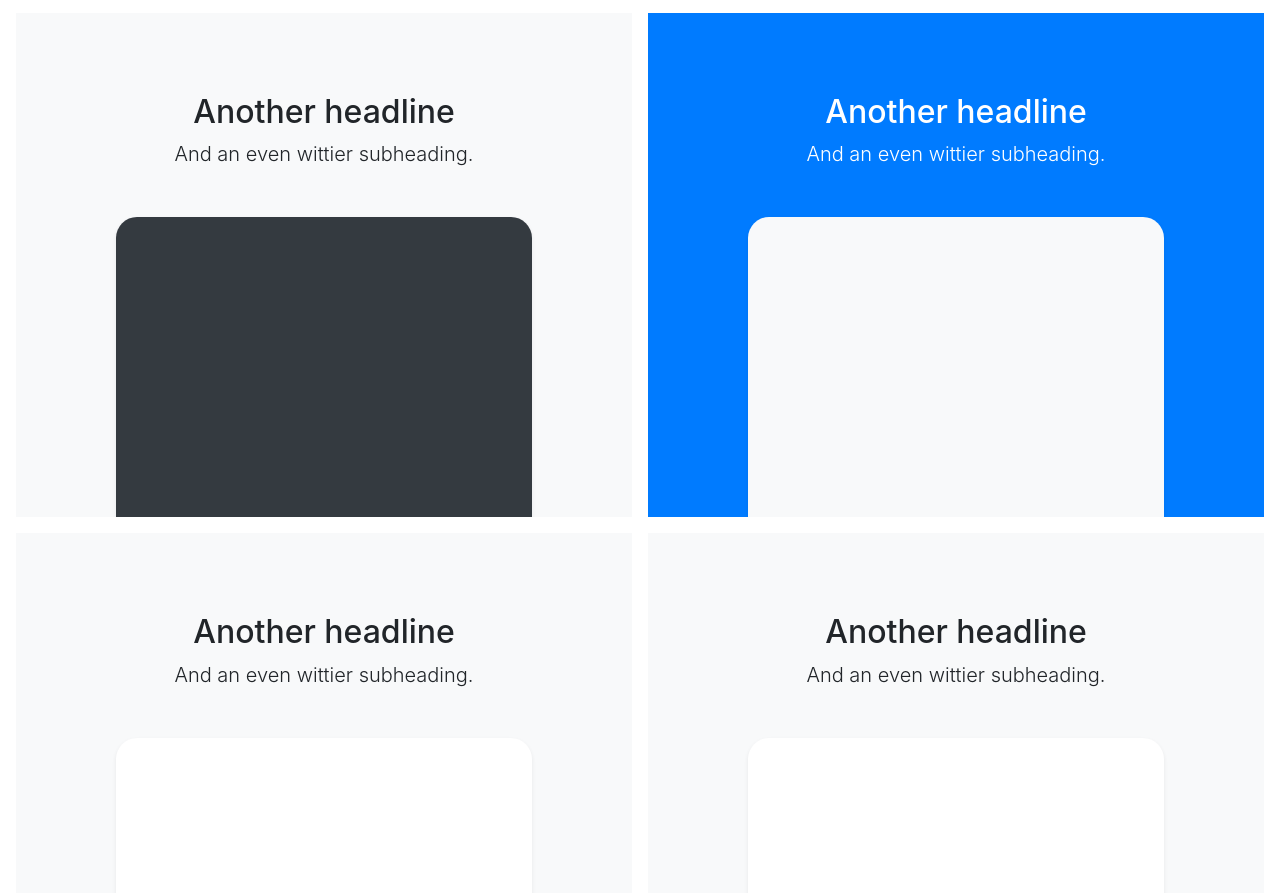
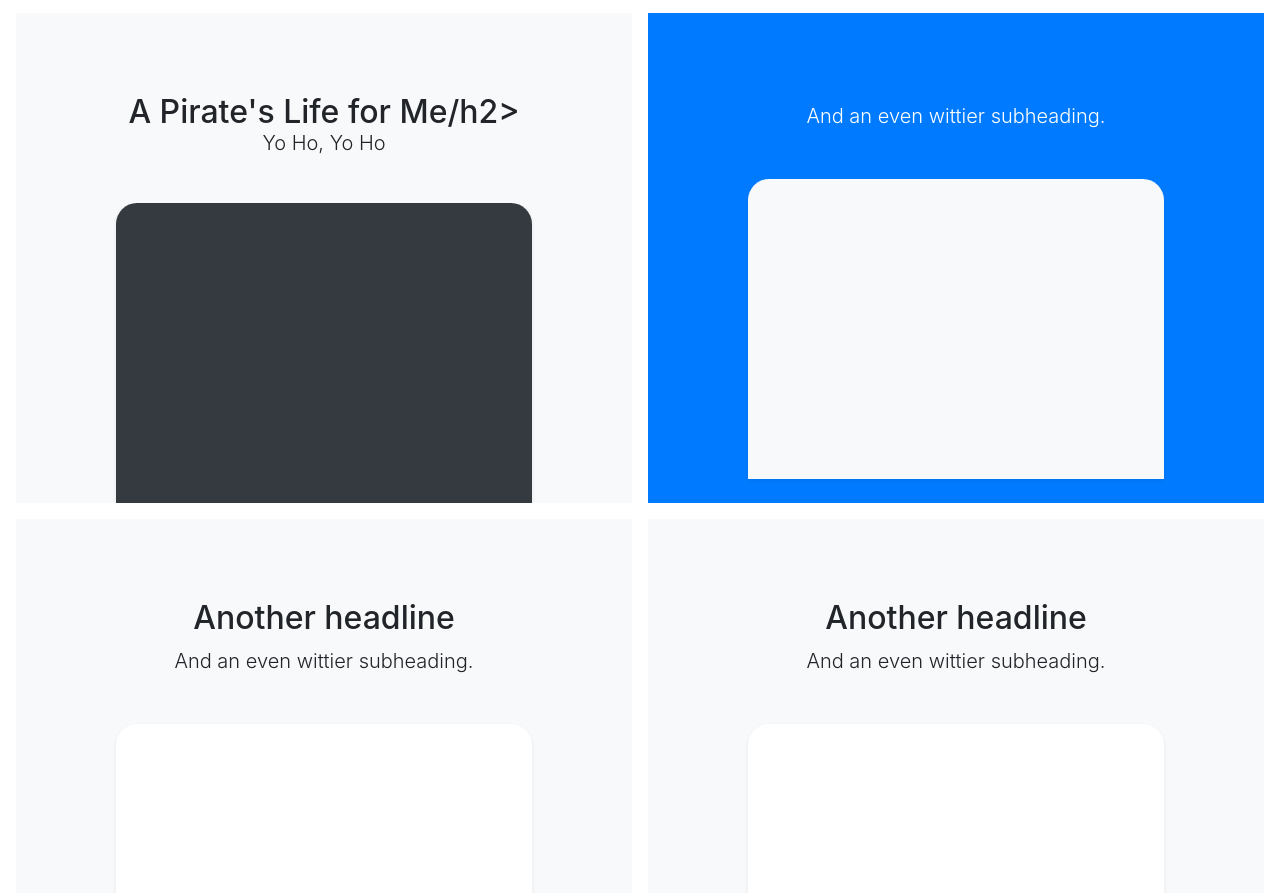
Before and after one commit to stem-teachers-demo/website, a plain HTML site: page source/index.html in a window 1280 px wide. Shown: the part 1192-2085 px from the top of the page. Drawn offline with nearby package versions, Linux system fonts and the light colour scheme.

Commit message:
Argh, A Pirate's Life

```diff
--- a/source/index.html
+++ b/source/index.html
@@ -79,14 +79,14 @@
 <div class="d-md-flex flex-md-equal w-100 my-md-3 pl-md-3">
   <div class="bg-light mr-md-3 pt-3 px-3 pt-md-5 px-md-5 text-center overflow-hidden">
     <div class="my-3 p-3">
-      <h2 class="display-5">Another headline</h2>
-      <p class="lead">And an even wittier subheading.</p>
+      <h2 class="display-5">A Pirate's Life for Me/h2>
+      <p class="lead">Yo Ho, Yo Ho</p>
     </div>
     <div class="bg-dark shadow-sm mx-auto" style="width: 80%; height: 300px; border-radius: 21px 21px 0 0;"></div>
   </div>
   <div class="bg-primary mr-md-3 pt-3 px-3 pt-md-5 px-md-5 text-center text-white overflow-hidden">
     <div class="my-3 py-3">
-      <h2 class="display-5">Another headline</h2>
+      <h2 class="display-5"></h2>
       <p class="lead">And an even wittier subheading.</p>
     </div>
     <div class="bg-light shadow-sm mx-auto" style="width: 80%; height: 300px; border-radius: 21px 21px 0 0;"></div>
```
